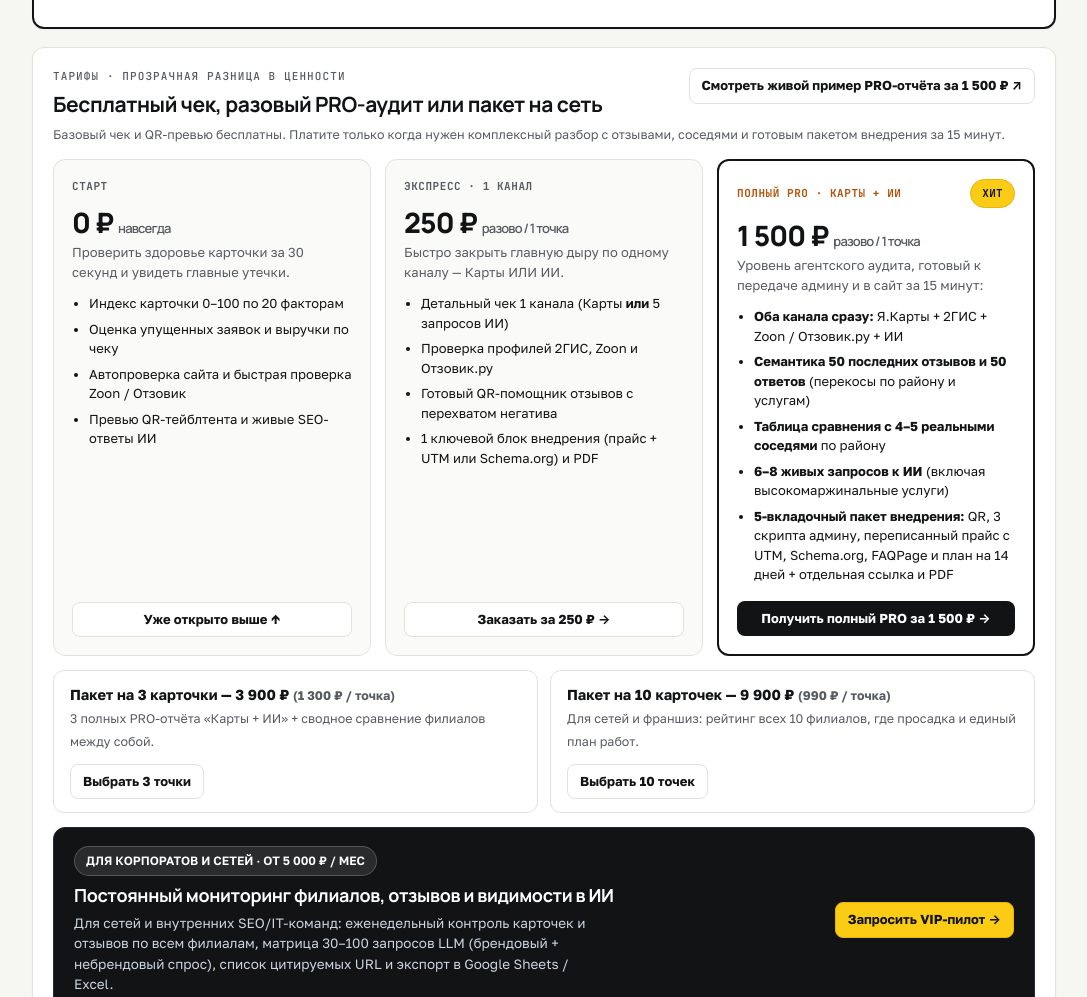
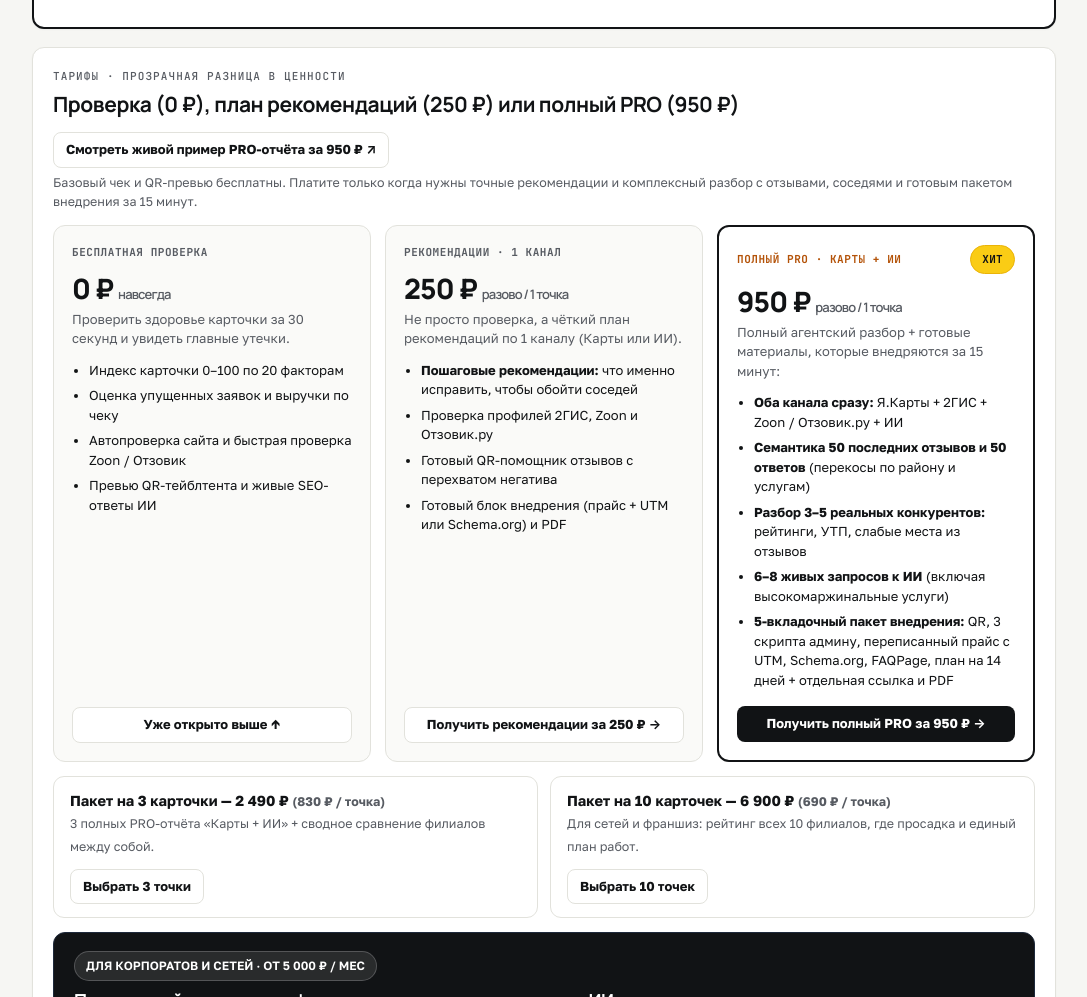
Before and after one commit to sooqka77/kartachek, a plain HTML site: page index.html in a window 1280 px wide. Shown: the part 4764-5761 px from the top of the page, without its empty margins (96-1183 px from the left). Drawn offline with Linux system fonts and the light colour scheme; no server answers.

Commit message:
Update pricing to 0 / 250 (recommendations) / 950 PRO and 3/10 packs (2490 / 6900)

```diff
--- a/index.html
+++ b/index.html
@@ -290,7 +290,7 @@
             <div class="paywall-modal">
               <span class="pill pill-pro" style="margin-bottom:10px;">PRO-ДОСТУП</span>
               <h3>QR-конвейер отзывов и полный аудит точки</h3>
-              <p>Экспресс-пакет от 250 ₽ или полный комплексный аудит «Карты + ИИ» за 1 500 ₽ (разбор 50 отзывов, 4 соседа, Zoon/Отзовик и готовый пакет на 15 мин).</p>
+              <p>Персональный план рекомендаций за 250 ₽ или полный комплексный аудит «Карты + ИИ» за 950 ₽ (разбор 50 отзывов, конкуренты, Zoon/Отзовик и готовый пакет на 15 мин).</p>
               <div class="paywall-price">от 250 ₽ <span style="font-size:14px;font-weight:500;color:var(--muted);">разово</span></div>
               <button type="button" class="btn btn-primary" id="btn-unlock-test" style="width:100%;">Открыть демо-инструменты</button>
             </div>
@@ -459,20 +459,20 @@
         </div>
       </section>
 
-      <!-- ПРОЗРАЧНЫЕ ТАРИФЫ (0 / 250 / 1 500 / 3-10 КАРТОЧЕК / VIP 5 000 ₽) -->
+      <!-- ПРОЗРАЧНЫЕ ТАРИФЫ (0 / 250 / 950 / 3-10 КАРТОЧЕК / VIP 5 000 ₽) -->
       <section class="card no-print" id="pricing-section">
         <div class="card-head" style="margin-bottom:6px;">
           <div>
             <span class="eyebrow">Тарифы · Прозрачная разница в ценности</span>
-            <h2 style="font-size:21px;">Бесплатный чек, разовый PRO-аудит или пакет на сеть</h2>
+            <h2 style="font-size:21px;">Проверка (0 ₽), план рекомендаций (250 ₽) или полный PRO (950 ₽)</h2>
           </div>
-          <a class="btn btn-outline btn-sm" href="https://neiroscan.ru/konstrukterra.html" target="_blank" rel="noopener">Смотреть живой пример PRO-отчёта за 1 500 ₽ ↗</a>
+          <a class="btn btn-outline btn-sm" href="https://neiroscan.ru/konstrukterra.html" target="_blank" rel="noopener">Смотреть живой пример PRO-отчёта за 950 ₽ ↗</a>
         </div>
-        <p class="hint">Базовый чек и QR-превью бесплатны. Платите только когда нужен комплексный разбор с отзывами, соседями и готовым пакетом внедрения за 15 минут.</p>
+        <p class="hint">Базовый чек и QR-превью бесплатны. Платите только когда нужны точные рекомендации и комплексный разбор с отзывами, соседями и готовым пакетом внедрения за 15 минут.</p>
 
         <div class="pricing-grid">
           <div class="plan-box">
-            <div class="plan-top"><span class="plan-tag">Старт</span></div>
+            <div class="plan-top"><span class="plan-tag">Бесплатная проверка</span></div>
             <div class="plan-price">0 ₽ <span>навсегда</span></div>
             <p class="plan-desc">Проверить здоровье карточки за 30 секунд и увидеть главные утечки.</p>
             <ul class="plan-list">
@@ -485,47 +485,47 @@
           </div>
 
           <div class="plan-box">
-            <div class="plan-top"><span class="plan-tag">Экспресс · 1 канал</span></div>
+            <div class="plan-top"><span class="plan-tag">Рекомендации · 1 канал</span></div>
             <div class="plan-price">250 ₽ <span>разово / 1 точка</span></div>
-            <p class="plan-desc">Быстро закрыть главную дыру по одному каналу — Карты ИЛИ ИИ.</p>
+            <p class="plan-desc">Не просто проверка, а чёткий план рекомендаций по 1 каналу (Карты или ИИ).</p>
             <ul class="plan-list">
-              <li>Детальный чек 1 канала (Карты <b>или</b> 5 запросов ИИ)</li>
+              <li><b>Пошаговые рекомендации:</b> что именно исправить, чтобы обойти соседей</li>
               <li>Проверка профилей 2ГИС, Zoon и Отзовик.ру</li>
               <li>Готовый QR-помощник отзывов с перехватом негатива</li>
-              <li>1 ключевой блок внедрения (прайс + UTM или Schema.org) и PDF</li>
+              <li>Готовый блок внедрения (прайс + UTM или Schema.org) и PDF</li>
             </ul>
-            <button type="button" class="btn btn-outline btn-sm" style="width:100%;" data-order-plan="Экспресс-чек (250 ₽ · 1 точка)">Заказать за 250 ₽ →</button>
+            <button type="button" class="btn btn-outline btn-sm" style="width:100%;" data-order-plan="Рекомендации по 1 каналу (250 ₽ · 1 точка)">Получить рекомендации за 250 ₽ →</button>
           </div>
 
           <div class="plan-box featured">
             <div class="plan-top"><span class="plan-tag">Полный PRO · Карты + ИИ</span><span class="pill pill-pro">ХИТ</span></div>
-            <div class="plan-price">1 500 ₽ <span>разово / 1 точка</span></div>
-            <p class="plan-desc">Уровень агентского аудита, готовый к передаче админу и в сайт за 15 минут:</p>
+            <div class="plan-price">950 ₽ <span>разово / 1 точка</span></div>
+            <p class="plan-desc">Полный агентский разбор + готовые материалы, которые внедряются за 15 минут:</p>
             <ul class="plan-list">
               <li><b>Оба канала сразу:</b> Я.Карты + 2ГИС + Zoon / Отзовик.ру + ИИ</li>
               <li><b>Семантика 50 последних отзывов и 50 ответов</b> (перекосы по району и услугам)</li>
-              <li><b>Таблица сравнения с 4–5 реальными соседями</b> по району</li>
+              <li><b>Разбор 3–5 реальных конкурентов:</b> рейтинги, УТП, слабые места из отзывов</li>
               <li><b>6–8 живых запросов к ИИ</b> (включая высокомаржинальные услуги)</li>
-              <li><b>5-вкладочный пакет внедрения:</b> QR, 3 скрипта админу, переписанный прайс с UTM, Schema.org, FAQPage и план на 14 дней + отдельная ссылка и PDF</li>
+              <li><b>5-вкладочный пакет внедрения:</b> QR, 3 скрипта админу, переписанный прайс с UTM, Schema.org, FAQPage, план на 14 дней + отдельная ссылка и PDF</li>
             </ul>
-            <button type="button" class="btn btn-dark btn-sm" style="width:100%;" data-order-plan="Полный PRO-аудит Карты + ИИ (1 500 ₽ · 1 точка)">Получить полный PRO за 1 500 ₽ →</button>
+            <button type="button" class="btn btn-dark btn-sm" style="width:100%;" data-order-plan="Полный PRO-аудит Карты + ИИ (950 ₽ · 1 точка)">Получить полный PRO за 950 ₽ →</button>
           </div>
         </div>
 
         <div class="packs-strip">
           <div class="pack-card">
             <div>
-              <strong>Пакет на 3 карточки — 3 900 ₽ <span class="hint">(1 300 ₽ / точка)</span></strong>
+              <strong>Пакет на 3 карточки — 2 490 ₽ <span class="hint">(830 ₽ / точка)</span></strong>
               <span class="hint">3 полных PRO-отчёта «Карты + ИИ» + сводное сравнение филиалов между собой.</span>
             </div>
-            <button type="button" class="btn btn-outline btn-sm" data-order-plan="Пакет 3 карточки (3 900 ₽)">Выбрать 3 точки</button>
+            <button type="button" class="btn btn-outline btn-sm" data-order-plan="Пакет 3 карточки (2 490 ₽)">Выбрать 3 точки</button>
           </div>
           <div class="pack-card">
             <div>
-              <strong>Пакет на 10 карточек — 9 900 ₽ <span class="hint">(990 ₽ / точка)</span></strong>
+              <strong>Пакет на 10 карточек — 6 900 ₽ <span class="hint">(690 ₽ / точка)</span></strong>
               <span class="hint">Для сетей и франшиз: рейтинг всех 10 филиалов, где просадка и единый план работ.</span>
             </div>
-            <button type="button" class="btn btn-outline btn-sm" data-order-plan="Пакет 10 карточек (9 900 ₽)">Выбрать 10 точек</button>
+            <button type="button" class="btn btn-outline btn-sm" data-order-plan="Пакет 10 карточек (6 900 ₽)">Выбрать 10 точек</button>
           </div>
         </div>
 
@@ -573,9 +573,9 @@
         <h3 style="font-size:19px;color:#FFFFFF;">Какой формат полезнее всего для ваших точек?</h3>
         <p>Выберите честный вариант — ответ зафиксируется и скопируется для Telegram.</p>
         <div class="fb-btns" id="fb-choices">
-          <button type="button" class="fb-btn" data-fb="Полный PRO-отчёт за 1 500 ₽ — отличный чек">Полный PRO за 1 500 ₽</button>
+          <button type="button" class="fb-btn" data-fb="Полный PRO-отчёт за 950 ₽ — отличный чек">Полный PRO за 950 ₽</button>
           <button type="button" class="fb-btn" data-fb="Пакет на 3 или 10 карточек / VIP-мониторинг">Пакет 3–10 точек / VIP 5 000 ₽</button>
-          <button type="button" class="fb-btn" data-fb="Хватает бесплатного или 250 ₽">Бесплатно / 250 ₽</button>
+          <button type="button" class="fb-btn" data-fb="Рекомендации за 250 ₽ или бесплатно">Рекомендации 250 ₽ / бесплатно</button>
         </div>
         <div class="fb-extra">
           <input type="text" id="fb-comment" placeholder="Чего не хватило или какую площадку добавить?">
```
